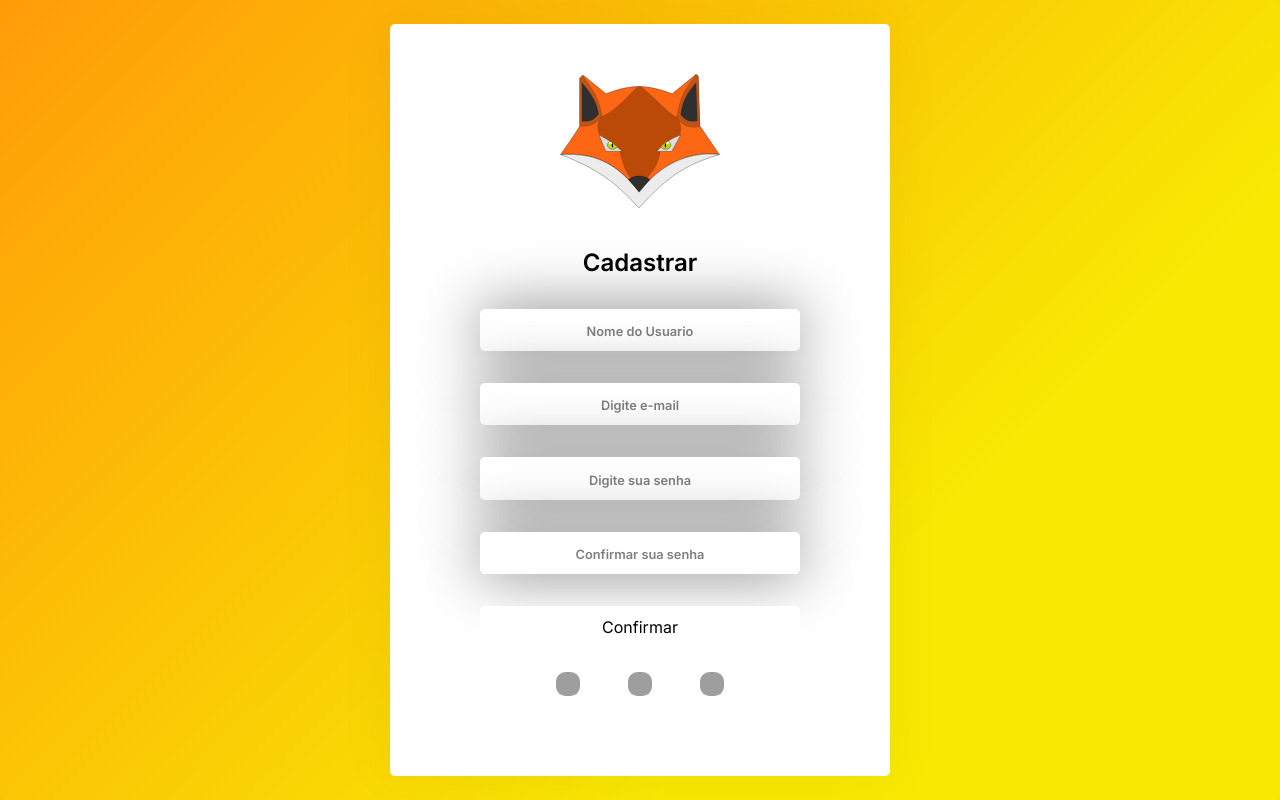
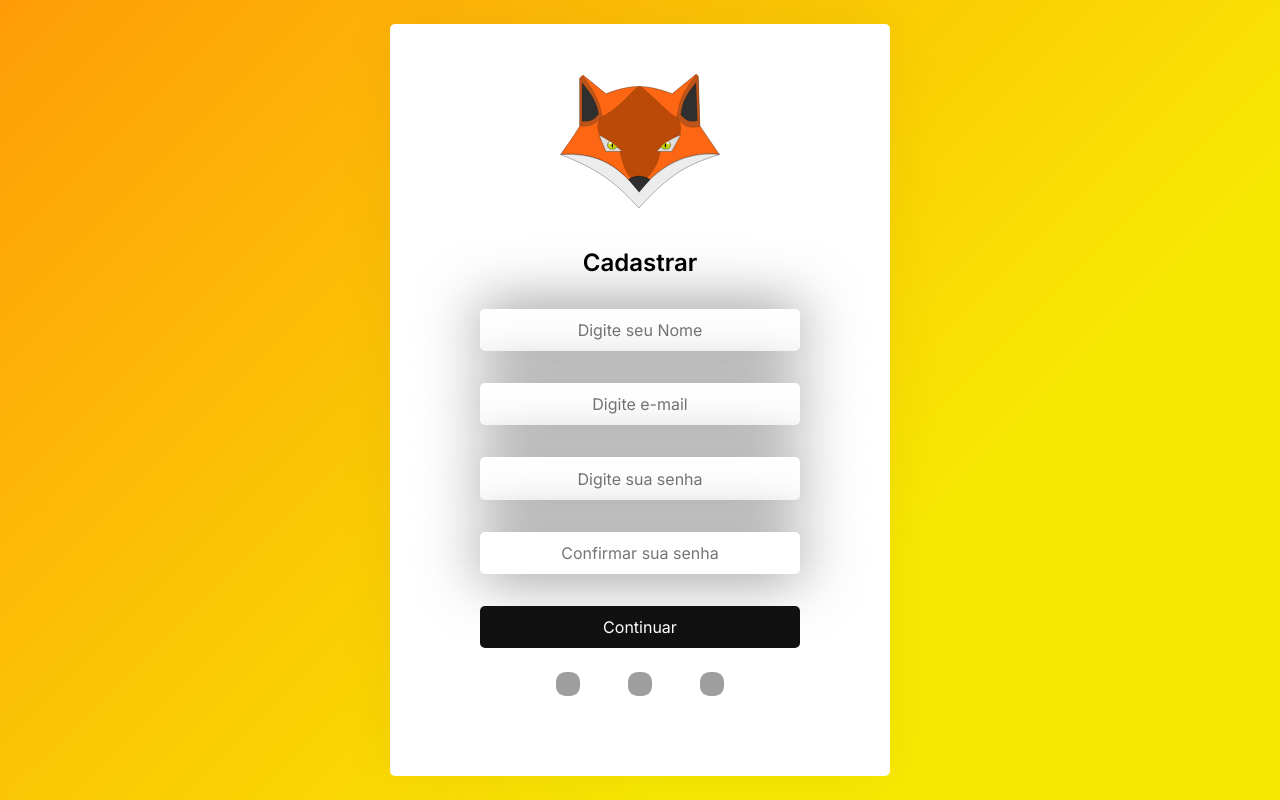
Before and after one commit to ruanthow/FitBody-Front-End, a Next.js app: page /register in a window 1280 px wide. Built offline with nearby package versions, Linux system fonts and the light colour scheme; grey boxes are pictures that could not be loaded.

Commit message:
Implementação de novas telas e mudanças em cadastro

```diff
--- a/package.json
+++ b/package.json
@@ -9,6 +9,7 @@
   },
   "dependencies": {
     "framer-motion": "^3.10.2",
+    "fs": "0.0.1-security",
     "js-cookie": "^2.2.1",
     "next": "10.0.7",
     "react": "17.0.1",
--- a/src/components/LevelUpModal/index.tsx
+++ b/src/components/LevelUpModal/index.tsx
@@ -9,8 +9,8 @@ export function LevelUpModal(){
         <div className={styled.overlay}>
             <div className={styled.levelupContainer}>
                 <header>{level}</header>
-                <strong>Paranéns</strong>
-                <p>Voce alcançou um novo nivel</p>
+                <strong>Parabéns</strong>
+                <p>Você alcançou um novo nível</p>
 
 
                 <button type="button" onClick={handleCloseModal}>
--- a/src/components/UserRegister/index.tsx
+++ b/src/components/UserRegister/index.tsx
@@ -1,47 +1,134 @@
+import { UserRegisterContexts } from '../../contexts/UserRegisterContexts';
 import styled from '../../styles/pages/Register.module.css';
+import {useContext, useEffect, useState} from 'react';
+import { LoadingScreen } from '../LoadingScreen';
 
 export function UserRegister(){
+
+    const {
+        name,
+        passwordConfirm,
+        email, password,
+        setName, setEmail,
+        setPassword,
+        setPasswordConfirm,
+        CreateUser,
+        iscreateUser,
+        Security,
+        ValidationAll,
+        isNotEmail,
+        isNotName,
+        isNotPassword,
+
+        } = useContext(UserRegisterContexts);
+
+
+
     return(
         <div className={styled.userRegisterContainer}>
-            <div className={styled.userRegisterBox}>
+           { !iscreateUser ?
+            (<div className={styled.userRegisterBox}>
                 <div className={styled.userRegisterContents}>
                 <img src="logo.svg" alt=""/>
                 <p>Cadastrar</p>
                 <form onSubmit={(e)=>{
+                    ValidationAll();
+                    e.preventDefault()
 
+                    //CreateUser();
                 }}>
-                    <div className={styled.userRegisterInput}>
-                        <input type="text" name="name" placeholder="Nome do Usuario" onChange={(e)=>{
+                    <div className={isNotName ? styled.userRegisterInput : styled.userRegisterInputInvalid}>
+                        <input
 
+                        type="text"
+                        name="name"
+                        placeholder="Digite seu Nome"
+                        required
+                        onChange={
+                            (e)=>{
+                                setName((e.target.value).replace(/[0-9]/g, ''))
+                            }
+                        }/>
+
+                        {!isNotName && <span>Use apenas caracteres no minimo 4</span>}
+                    </div>
+                    <div className={isNotEmail ? styled.userRegisterInput : styled.userRegisterInputInvalid}>
+                        <input
+
+                        name="email"
+                        placeholder="Digite e-mail"
+                        required
+                        title="Exemplo exemplo@exemplo.com"
+                        onChange={(e)=>{
+                            setEmail(e.target.value)
                         }}/>
+                        {!isNotEmail && <span>Ultilize um email valido exemplo@exemplo.com</span>}
                     </div>
-                    <div className={styled.userRegisterInput}>
-                        <input type="text" name="name" placeholder="Digite e-mail" onChange={(e)=>{
+                    <div className={isNotPassword ? styled.userRegisterInput : styled.userRegisterInputInvalid}>
+                        <input
 
+                        type="password"
+                        name="password"
+                        placeholder="Digite sua senha"
+                        required
+                        title="Minimo 6 digitos"
+                        onChange={(e)=>{
+                          setPassword(e.target.value)
                         }}/>
+                         {!isNotPassword && <span>No mínimo 6 caracteres</span>}
                     </div>
-                    <div className={styled.userRegisterInput}>
-                        <input  name="name" placeholder="Digite sua senha" onChange={(e)=>{
+                    <div className={password != passwordConfirm ? styled.userRegisterInputInvalid : styled.userRegisterInput}>
+                        <input
 
+                        type="password"
+                        name="passwordConfirm"
+                        placeholder="Confirmar sua senha"
+                        required
+                        title="Diferente da senha digitada acima"
+                        onChange={(e)=>{
+                          setPasswordConfirm(e.target.value)
                         }}/>
+                        {password != passwordConfirm && <span>Não condiz com o campo anterior</span>}
                     </div>
-                    <div className={styled.userRegisterInput}>
-                        <input  name="name" placeholder="Confirmar sua senha" onChange={(e)=>{
 
-                        }}/>
-                    </div>
-                    <button type="submit" disabled>
-                        Confirmar
+                    <button
+
+                    type="submit"
+                    onClick={Security}
+                    >
+                    Continuar
                     </button>
+
                 </form>
                 <div className={styled.userRegisterOthersLogins}>
-                <img src="https://upload.wikimedia.org/wikipedia/commons/thumb/5/53/Google_%22G%22_Logo.svg/1004px-Google_%22G%22_Logo.svg.png" alt=""/>
+                <img
+                src="https://upload.wikimedia.org/wikipedia/commons/thumb/5/53/Google_%22G%22_Logo.svg/1004px-Google_%22G%22_Logo.svg.png"
+                alt=""/>
                 <img src="https://cdn.iconscout.com/icon/free/png-512/facebook-logo-2019-1597680-1350125.png" alt=""/>
                 <img src="https://cdn4.iconfinder.com/data/icons/social-media-icons-the-circle-set/48/twitter_circle-512.png" alt=""/>
                 </div>
 
                 </div>
-            </div>
+            </div>)
+
+            :
+            (<div className={styled.loadingRegisterBox}>
+               <div className={styled.loadingRegisterContainte}>
+
+                    <div className={styled.svgLoading}>
+                        <svg version="1.1" id="L9"  height="350px" width="350px"
+                             viewBox="0 0 100 100">
+                            <path fill="#ff0707" d="M73,50c0-12.7-10.3-23-23-23S27,37.3,27,50 M30.9,50c0-10.5,8.5-19.1,19.1-19.1S69.1,39.5,69.1,50">
+
+                            </path>
+                    </svg>
+                    </div>
+                    Cadastrando...
+                </div>
+            </div>)
+            }
+
+
         </div>
     )
 }
--- /dev/null
+++ b/src/contexts/UserRegisterContexts.tsx
@@ -0,0 +1,156 @@
+import { createContext, ReactNode, useState } from "react";
+
+
+
+interface UserRegisterData{
+    name:string;
+    email:string;
+    password:string;
+    passwordConfirm:string
+
+    isNotEmail:Boolean;
+    isNotName:Boolean
+    isNotPassword:Boolean;
+    iscreateUser:Boolean;
+    //Hooks React///
+    setName:any;
+    setEmail:any;
+    setPassword:any;
+    setPasswordConfirm:any;
+    ///          ////
+
+    CreateUser:Function;
+    Security:()=> void;
+    ValidationAll:any;
+
+}
+
+
+interface UserRegisterProvider {
+    children: ReactNode;
+}
+
+
+export const UserRegisterContexts = createContext({} as UserRegisterData);
+
+export function UserRegisterProvider({children, ...rest}: UserRegisterProvider){
+
+    const [name, setName] = useState("");
+    const [email, setEmail] = useState("")
+    const [password, setPassword] = useState("");
+    const [passwordConfirm, setPasswordConfirm] = useState("");
+
+
+    const [isNotEmail, setIsNotEmail] = useState(true)
+    const [isNotName, setIsNotName] = useState(true);
+    const [isNotPassword, setIsNotPassword] = useState(true);
+    const [iscreateUser, setIsCreateUser] = useState(false);
+
+
+    const regex1 = /^[a-z0-9.]+@[a-z]+\.([a-z]{2,3})$/;
+    const regex2 = /^([a-zA-Z\u00C0-\u00FF]([ ])?){4,32}/;
+    const regex3 = /[a-zA-z0-9]{6,15}/g;
+
+
+
+   async function Security(){
+        let testandoEmail;
+        let testandoName;
+        let testandoPassword;
+        testandoEmail = email;
+        testandoName = name;
+        testandoPassword = password;
+
+
+        if(regex1.test(testandoEmail) && regex2.test(testandoName) && regex3.test(testandoPassword) && password == passwordConfirm){
+
+            setIsCreateUser(true);
+
+        }
+        else{
+            setIsCreateUser(false);
+        }
+
+    }
+
+    function ValidationAll(){
+        ValidationName(name);
+        ValidationEmail(email);
+        ValidationPassword(password);
+    }
+
+    function ValidationEmail(validEmail:string){
+        if(!regex1.test(validEmail)){
+            setIsNotEmail(false);
+
+        }
+        else if(regex1.test(validEmail)){
+            setIsNotEmail(true);
+        }
+    }
+    function ValidationName(validName:string){
+        if(!regex2.test(validName)){
+            setIsNotName(false);
+
+        }
+        else if(regex2.test(validName)){
+            setIsNotName(true);
+        }
+    }
+    function ValidationPassword(validPassword:string){
+        if(!regex3.test(validPassword)){
+            setIsNotPassword(false);
+
+        }
+        else if(regex3.test(validPassword)){
+            setIsNotPassword(true);
+        }
+    }
+
+
+
+
+    async function CreateUser(){
+
+        const body ={
+            "name":name,
+            "email": email,
+            "senha": password
+        }
+
+        const create = await fetch("http://18.231.147.2:3350/user",{method:"POST",headers:{'Content-Type': 'application/json'}, body:JSON.stringify(body)})
+        const data = await create.json();
+        console.log(create);
+        console.log(data);
+
+    }
+
+
+    return(
+       <UserRegisterContexts.Provider
+       value={{
+           name,
+           email,
+           password,
+           passwordConfirm,
+
+           iscreateUser,
+           isNotEmail,
+           isNotName,
+           isNotPassword,
+
+           setName,
+           setEmail,
+           setPassword,
+           setPasswordConfirm,
+
+
+           CreateUser,
+           Security,
+           ValidationAll,
+       }}
+       >
+           {children}
+       </UserRegisterContexts.Provider>
+    )
+}
--- a/src/pages/register/index.tsx
+++ b/src/pages/register/index.tsx
@@ -1,9 +1,13 @@
 import {UserRegister} from '../../components/UserRegister';
+import {UserRegisterProvider } from '../../contexts/UserRegisterContexts';
 
 
 export function teste(){
     return(
-        <UserRegister/>
+       <UserRegisterProvider>
+           <UserRegister/>
+       </UserRegisterProvider>
+
     )
 }
 
--- a/src/styles/components/LevelUpModal.module.css
+++ b/src/styles/components/LevelUpModal.module.css
@@ -12,7 +12,7 @@
 }
 
 .levelupContainer{
-    background: var(--white);
+    background: var(--black);
     width: 100%;
     max-width: 400px;
     padding: 2rem 3rem;
@@ -25,7 +25,7 @@
 .levelupContainer header{
     font-size: 8.7rem;
     font-weight: 600;
-    color: var(--black);
+    color: gold;
     background: url('/icons/levelup.svg') no-repeat center;
     background-size: contain;
 
--- a/src/styles/components/UserRegister.module.css
+++ b/src/styles/components/UserLogin.module.css
@@ -1,4 +1,4 @@
-.userRegisterContainer{
+.userLoginContainer{
     height:100vh;
     flex: 1;
     box-shadow: 0 0 60px rgba(0,0,0,0.05);
@@ -10,10 +10,10 @@
 
 
 }
-.userRegisterContents{
+.userLoginContents{
     margin-bottom: 2.5rem;
 }
-.userRegisterContents button{
+.userLoginContents button{
     width: 20rem;
     border: 0;
     padding: 0.7rem;
@@ -23,30 +23,30 @@
     color: var(--white);
     transition: 0.2s;
 }
-.userRegisterContents button:hover {
+.userLoginContents button:hover {
     background: #000;
 }
-.userRegisterContents button:disabled{
+.userLoginContents button:disabled{
     background: var(--gray-line);
     color: #000;
 }
 
-.userRegisterContainer form{
+.userLoginContainer form{
     width: 100%;
 }
-.userRegisterContainer img{
+.userLoginContainer img{
     width: 10rem;
     height: 10rem;
     margin: 1.5rem;
     border-radius: 40%;
 
 }
-.userRegisterContainer p{
+.userLoginContainer p{
     font-size: 1.5rem;
     font-weight: 600;
 }
 
-.userRegisterBox{
+.userLoginBox{
     background: var(--white);
     height: 100%;
     width: 500px;
@@ -62,12 +62,12 @@
     justify-content: center;
     text-align: center;
 }
-.userRegisterInput{
+.userLoginInput{
     margin: 2rem;
     padding: 0 1rem;
 
 }
-.userRegisterInput input{
+.userLoginInput input{
     padding: 0.7rem;
     width: 20rem;
     border-radius: 5px;
@@ -75,7 +75,7 @@
     box-shadow: 0 0 60px rgba(0,0,0,0.5);
     text-align: center;
 }
-.userRegisterInput input::-webkit-input-placeholder{
+.userLoginInput input::-webkit-input-placeholder{
     color: rgba(0,0,0,0.5);
     font-size: 0.8rem;
     display: flex;
@@ -83,7 +83,7 @@
     font-weight: 600;
 
 }
-.userRegisterOthersLogins img{
+.userLoginOthersLogins img{
     height: 1.5rem;
     width: 1.5rem;
 }
--- a/src/styles/pages/Register.module.css
+++ b/src/styles/pages/Register.module.css
@@ -36,8 +36,8 @@
     background: #000;
 }
 .userRegisterContents button:disabled{
-    background: var(--gray-line);
-    color: #000;
+    background: rgb(165, 165, 165);
+    color: #fff;
 }
 
 .userRegisterContainer form{
@@ -84,15 +84,67 @@
     box-shadow: 0 0 60px rgba(0,0,0,0.5);
     text-align: center;
 }
-.userRegisterInput input::-webkit-input-placeholder{
-    color: rgba(0,0,0,0.5);
-    font-size: 0.8rem;
-    display: flex;
+
+.userRegisterInputInvalid{
+    margin: 2rem;
+    padding: 0 1rem;
+}
+.userRegisterInputInvalid input{
+
+    padding: 0.7rem;
+    width: 20rem;
+    border-radius: 5px;
+    border: 0;
+    box-shadow: 0 0 60px rgba(0,0,0,0.5);
     text-align: center;
-    font-weight: 600;
+    background-color: rgba(255, 0, 0, 0.404);
+}
 
-}
 .userRegisterOthersLogins img{
     height: 1.5rem;
     width: 1.5rem;
 }
+.userRegisterInputInvalid span{
+    display: flex;
+    font-size: 0.9rem;
+    justify-content: center;
+    margin-top: 5px;
+    color: rgb(255, 0, 0);
+}
+.loadingRegisterBox{
+    height: 500px;
+    width: 500px;
+
+    border-radius: 5px;
+    box-shadow: 0 0 60px  rgba(0,0,0,0.5);
+    background: var(--white);
+
+    justify-content: center;
+    align-items: center;
+    display: flex;
+
+}
+.loadingRegisterContainte{
+    color: black;
+    font-size: 1.4rem;
+    font-weight: 600;
+}
+.svgLoading{
+    display: flex;
+    align-items: center;
+    justify-content: center;
+}
+.svgLoading svg{
+
+    height: 100px;
+    width: 100px;
+    animation: loading 0.8s linear infinite;
+}
+@keyframes loading{
+    from {
+      transform: rotate(0deg);
+    }
+    to{
+        transform: rotate(360deg);
+    }
+}
```
Also changed, not shown: src/components/Profile/index.tsx (+10 -1 lines), src/components/UserLogin/index.tsx (+9 -9 lines), src/styles/components/Profile.module.css (+5 -3 lines), src/contexts/ChallengeContexts.tsx (line endings or trailing spaces), 2 other files (tests, documents, lock files or other folders).
